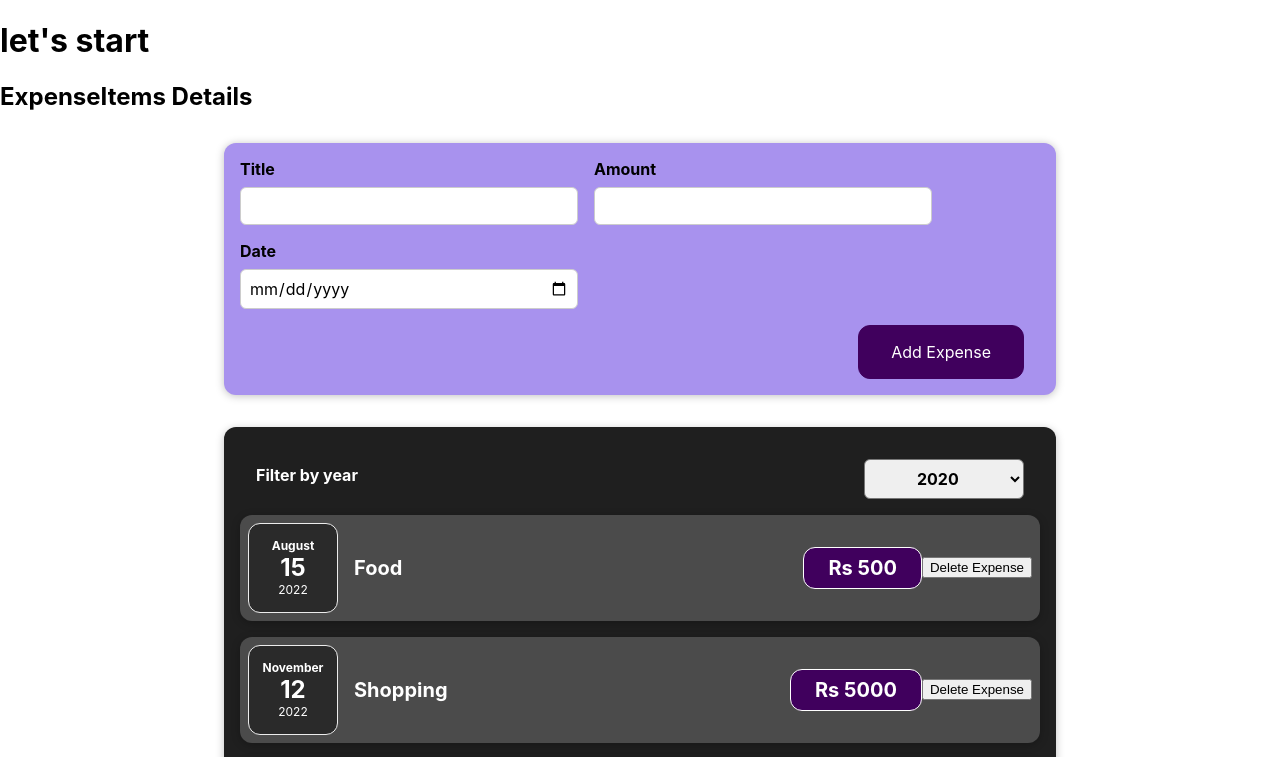
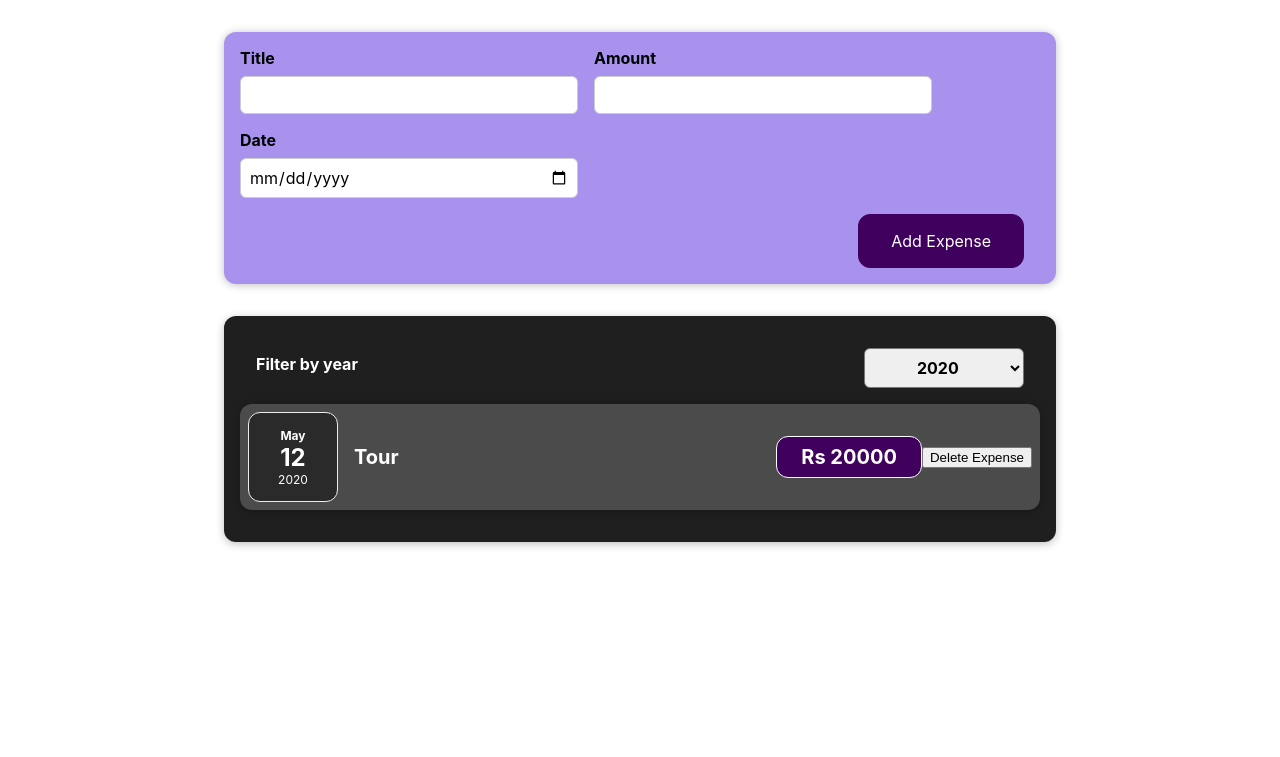
Before and after one commit to VaiDik-cyber/SharpenerReact, a React (Create React App) app: page / in a window 1280 px wide. Shown: the top 757 px of the page. Built offline with nearby package versions, Linux system fonts and the light colour scheme.

Commit message:
module2 task11 rendered value change by year

```diff
--- a/src/App.js
+++ b/src/App.js
@@ -24,15 +24,21 @@
       id: "ml",
       title: "Movie",
       amount: 1000,
-      date: new Date(2022, 6, 13),
+      date: new Date(2021, 6, 13),
       // LocationOfExpenditure: "Imax Hyd",
     },
     {
       id: "cl",
       title: "Tour",
       amount: 20000,
-      date: new Date(2022, 4, 12),
+      date: new Date(2020, 4, 12),
       // LocationOfExpenditure: "goa trip",
+    },
+    {
+      id: "xl",
+      title: "Dinner",
+      amount: 1200,
+      date: new Date(2021, 8, 12),
     },
   ];
   const [expenseList, setExpenseList] = useState(dummyExpenses);
@@ -45,11 +51,8 @@
 
   return (
     <div>
-      <h1>let's start</h1>
-      <h2>ExpenseItems Details</h2>
-
       <NewExpense onAddExpense={addExpenseHandler} />
-      <Expenses expenses={dummyExpenses} />
+      <Expenses items={expenseList} />
     </div>
   );
 };
--- a/src/components/ExpenseList/ExpenseItem.js
+++ b/src/components/ExpenseList/ExpenseItem.js
@@ -5,7 +5,6 @@
 import ExpenseDetails from "./ExpenseDetails";
 
 import Card from "../UI/Card";
-import { useState } from "react";
 
 const ExpenseItems = (props) => {
   const deleteButton = (e) => {
--- a/src/components/ExpenseList/Expenses.js
+++ b/src/components/ExpenseList/Expenses.js
@@ -10,13 +10,16 @@
   const filterChangeHandler = (selectedYear) => {
     setFilteredYear(selectedYear);
   };
+  const filteredExpenses = props.items.filter((expense) => {
+    return expense.date.getFullYear().toString() === filteredYear;
+  });
   return (
     <Card className="expenses">
       <ExpensesFilter
         selected={filteredYear}
         onChangeFilter={filterChangeHandler}
       />
-      {props.expenses.map((expense) => (
+      {filteredExpenses.map((expense) => (
         <ExpenseItem
           key={expense.id}
           name={expense.title}
```
